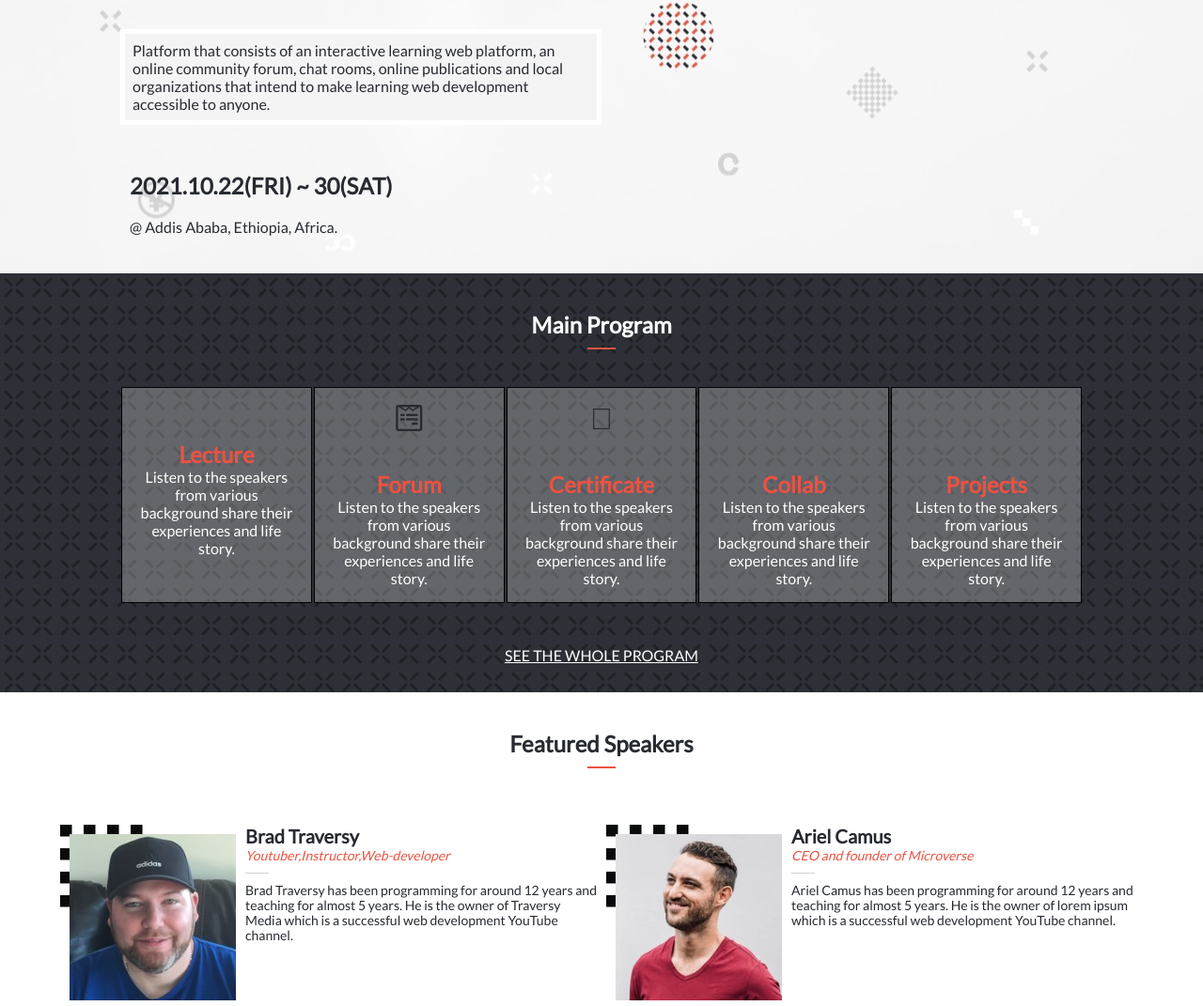
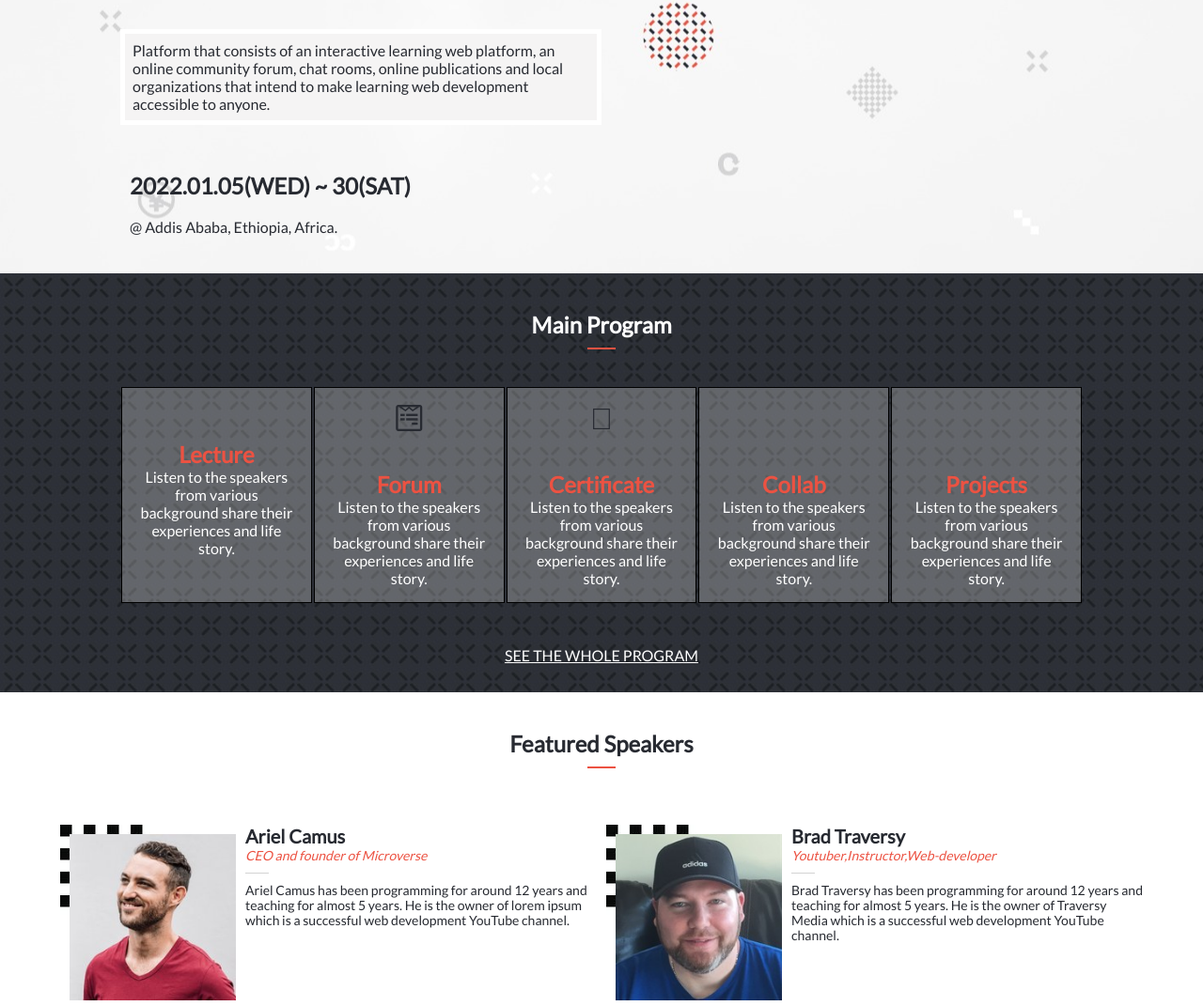
Before and after one commit to BereketRetta/First_Capstone_Project, a plain HTML site: page index.html in a window 1280 px wide. Shown: the part 242-1313 px from the top of the page at 94% size. Drawn offline with Linux system fonts and the light colour scheme; some icons are missing.

Commit message:
some fixes on index.html page

```diff
--- a/index.html
+++ b/index.html
@@ -60,7 +60,7 @@
       <h2 class="h2-big">LET'S LEARN CODING TOGETHER</h2>
       <p>Platform that consists of an interactive learning web platform, an online community forum, chat rooms, online publications and local organizations that intend to make learning web development accessible to anyone. </p>
       <article>
-        <h2 class="date">2021.10.22(FRI) ~ 30(SAT)</h2>
+        <h2 class="date">2022.01.05(WED) ~ 30(SAT)</h2>
         <p class="place">@ Addis Ababa, Ethiopia, Africa.</p>
       </article>
 
--- a/main.js
+++ b/main.js
@@ -13,16 +13,16 @@ for (let i = 0; i < menuLis.length; i += 1) {
 
 const speakers = [
   {
+    name: 'Ariel Camus',
+    career: 'CEO and founder of Microverse',
+    description: 'Ariel Camus has been programming for around 12 years and teaching for almost 5 years. He is the owner of lorem ipsum which is a successful web development YouTube channel.',
+    img: './images/Ariel_200x200.jpg',
+  },
+  {
     name: 'Brad Traversy',
     career: 'Youtuber,Instructor,Web-developer',
     description: 'Brad Traversy has been programming for around 12 years and teaching for almost 5 years. He is the owner of Traversy Media which is a successful web development YouTube channel.',
     img: './images/Brad_1_200x200.jpg',
-  },
-  {
-    name: 'Ariel Camus',
-    career: 'CEO and founder of Microverse',
-    description: 'Ariel Camus has been programming for around 12 years and teaching for almost 5 years. He is the owner of lorem ipsum which is a successful web development YouTube channel.',
-    img: './images/Ariel_200x200.jpg',
   },
   {
     name: 'Mosh Hamedani',
```
